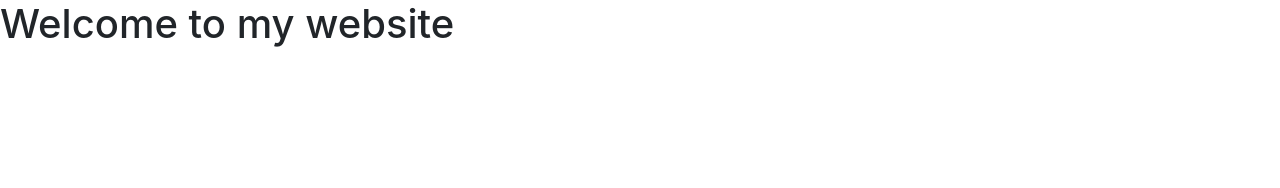
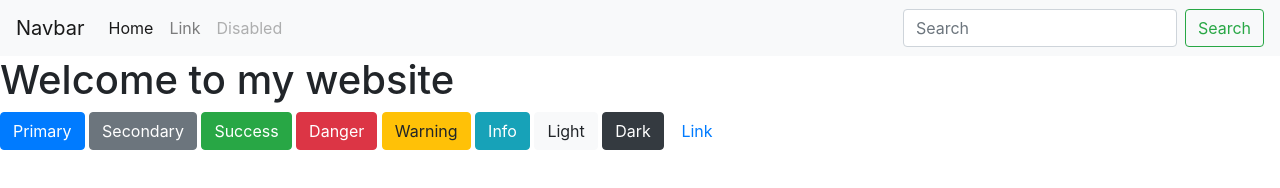
Before and after one commit to jasonrado/jrado, a plain HTML site: page index.html in a window 1280 px wide. Drawn offline with nearby package versions, Linux system fonts and the light colour scheme.

Commit message:
Update index.html
third commit

```diff
--- a/index.html
+++ b/index.html
@@ -10,7 +10,42 @@
   <link rel="stylesheet" href="https://maxcdn.bootstrapcdn.com/bootstrap/4.0.0/css/bootstrap.min.css" integrity="sha384-Gn5384xqQ1aoWXA+058RXPxPg6fy4IWvTNh0E263XmFcJlSAwiGgFAW/dAiS6JXm" crossorigin="anonymous">
 </head>
 <body>
+  <nav class="navbar navbar-expand-lg navbar-light bg-light">
+  <a class="navbar-brand" href="#">Navbar</a>
+  <button class="navbar-toggler" type="button" data-toggle="collapse" data-target="#navbarTogglerDemo02" aria-controls="navbarTogglerDemo02" aria-expanded="false" aria-label="Toggle navigation">
+    <span class="navbar-toggler-icon"></span>
+  </button>
+
+  <div class="collapse navbar-collapse" id="navbarTogglerDemo02">
+    <ul class="navbar-nav mr-auto mt-2 mt-lg-0">
+      <li class="nav-item active">
+        <a class="nav-link" href="#">Home <span class="sr-only">(current)</span></a>
+      </li>
+      <li class="nav-item">
+        <a class="nav-link" href="#">Link</a>
+      </li>
+      <li class="nav-item">
+        <a class="nav-link disabled" href="#">Disabled</a>
+      </li>
+    </ul>
+    <form class="form-inline my-2 my-lg-0">
+      <input class="form-control mr-sm-2" type="search" placeholder="Search">
+      <button class="btn btn-outline-success my-2 my-sm-0" type="submit">Search</button>
+    </form>
+  </div>
+</nav>
   <h1> Welcome to my website</h1>
+
+  <button type="button" class="btn btn-primary">Primary</button>
+<button type="button" class="btn btn-secondary">Secondary</button>
+<button type="button" class="btn btn-success">Success</button>
+<button type="button" class="btn btn-danger">Danger</button>
+<button type="button" class="btn btn-warning">Warning</button>
+<button type="button" class="btn btn-info">Info</button>
+<button type="button" class="btn btn-light">Light</button>
+<button type="button" class="btn btn-dark">Dark</button>
+
+<button type="button" class="btn btn-link">Link</button>
   <script src="https://code.jquery.com/jquery-3.2.1.slim.min.js" integrity="sha384-KJ3o2DKtIkvYIK3UENzmM7KCkRr/rE9/Qpg6aAZGJwFDMVNA/GpGFF93hXpG5KkN" crossorigin="anonymous"></script>
 <script src="https://cdnjs.cloudflare.com/ajax/libs/popper.js/1.12.9/umd/popper.min.js" integrity="sha384-ApNbgh9B+Y1QKtv3Rn7W3mgPxhU9K/ScQsAP7hUibX39j7fakFPskvXusvfa0b4Q" crossorigin="anonymous"></script>
 <script src="https://maxcdn.bootstrapcdn.com/bootstrap/4.0.0/js/bootstrap.min.js" integrity="sha384-JZR6Spejh4U02d8jOt6vLEHfe/JQGiRRSQQxSfFWpi1MquVdAyjUar5+76PVCmYl" crossorigin="anonymous"></script>
```
